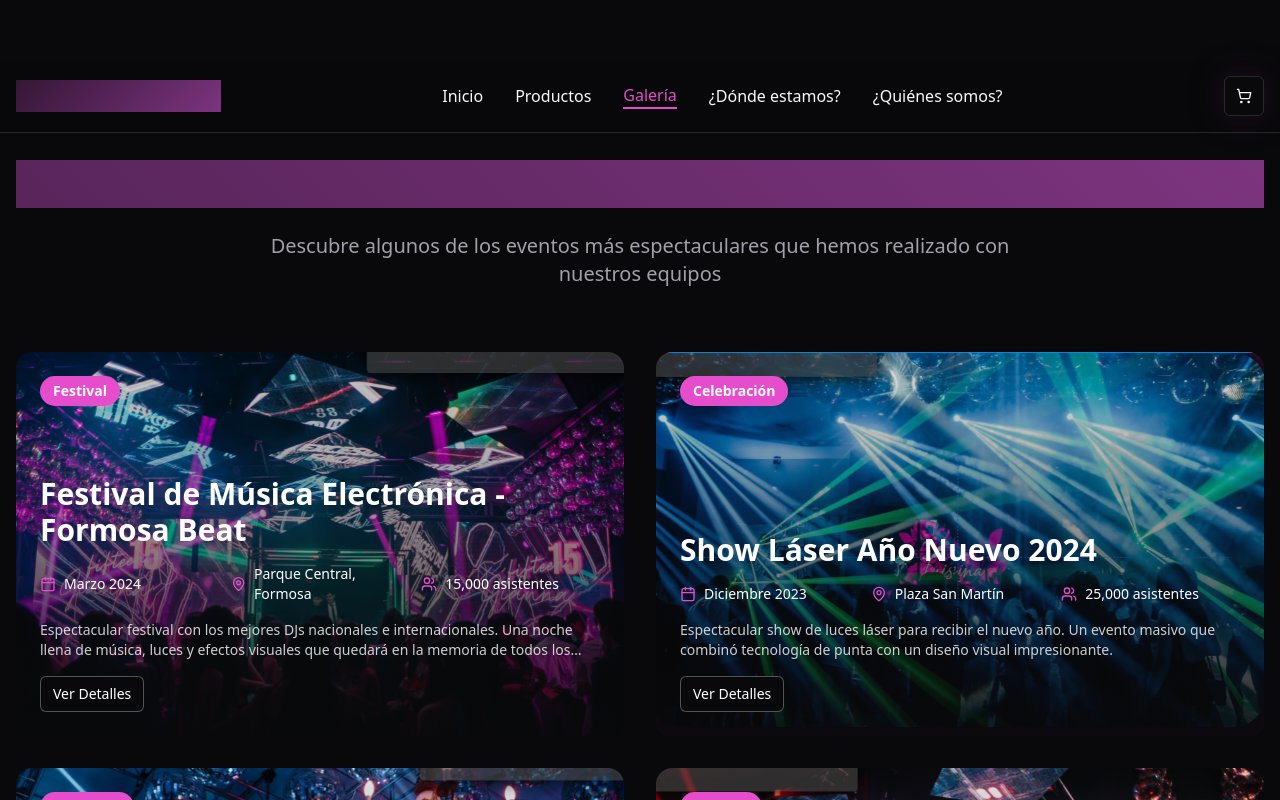
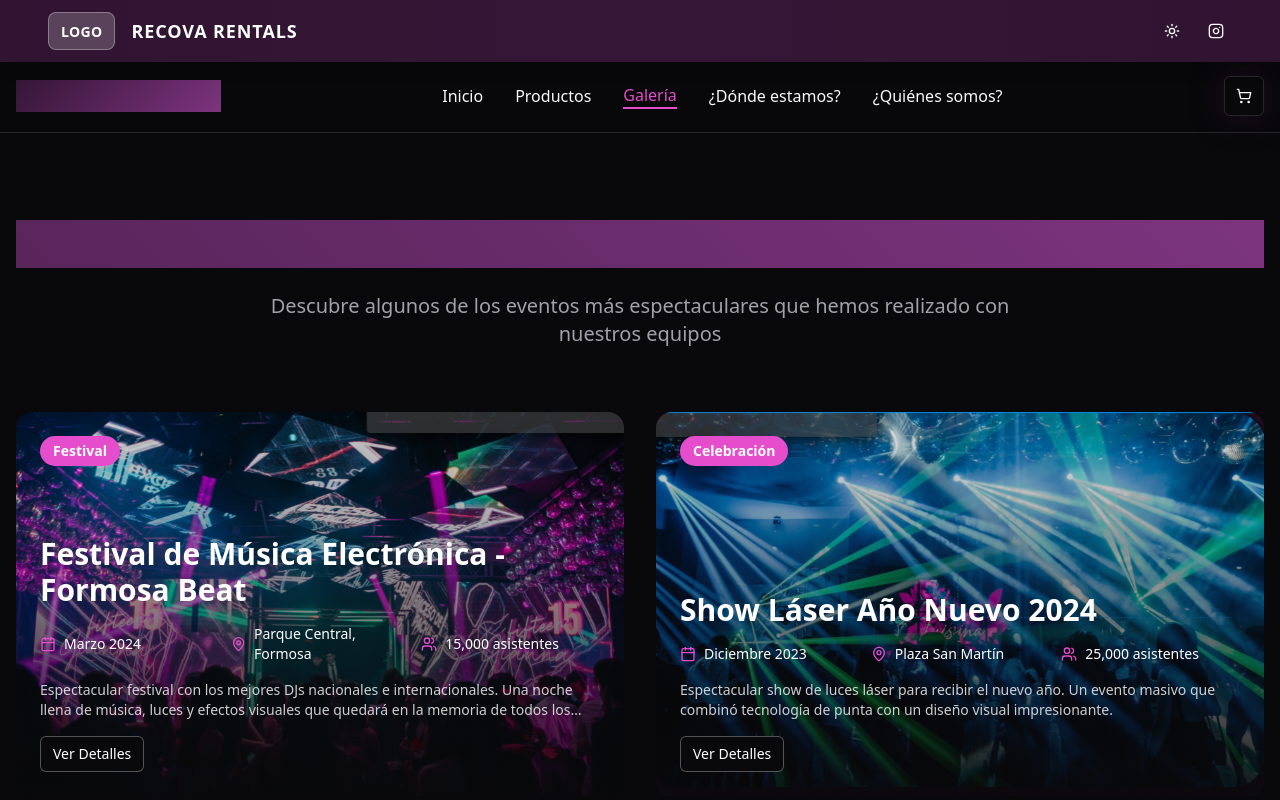
Before and after one commit to GustavoGines/recova-rentals, a React (Vite) app: page /galeria in a window 1280 px wide. Shown: the top 800 px of the page. Built offline with nearby package versions, Linux system fonts and the light colour scheme; the HTML template or start-up script is replaced by a standard one.

Commit message:
Fix: Restore Recova Rentals banner

```diff
--- a/src/pages/About.tsx
+++ b/src/pages/About.tsx
@@ -1,3 +1,4 @@
+import { TopBanner } from '@/components/TopBanner';
 import { Header } from '@/components/Header';
 import { AboutSection } from '@/components/AboutSection';
 import { Footer } from '@/components/Footer';
@@ -5,12 +6,13 @@ import { Footer } from '@/components/Footer';
 const About = () => {
   return (
     <div className="min-h-screen bg-background">
+      <TopBanner />
       <Header
         cartItemsCount={0}
         onCartOpen={() => {}}
       />
 
-      <main style={{ paddingTop: '80px' }}>
+      <main style={{ paddingTop: '140px' }}>
         <AboutSection />
       </main>
 
--- a/src/pages/Gallery.tsx
+++ b/src/pages/Gallery.tsx
@@ -1,3 +1,4 @@
+import { TopBanner } from '@/components/TopBanner';
 import { Header } from '@/components/Header';
 import { GallerySection } from '@/components/GallerySection';
 import { Footer } from '@/components/Footer';
@@ -5,12 +6,13 @@ import { Footer } from '@/components/Footer';
 const Gallery = () => {
   return (
     <div className="min-h-screen bg-background">
+      <TopBanner />
       <Header
         cartItemsCount={0}
         onCartOpen={() => {}}
       />
 
-      <main style={{ paddingTop: '80px' }}>
+      <main style={{ paddingTop: '140px' }}>
         <GallerySection />
       </main>
 
--- a/src/pages/Location.tsx
+++ b/src/pages/Location.tsx
@@ -1,3 +1,4 @@
+import { TopBanner } from '@/components/TopBanner';
 import { Header } from '@/components/Header';
 import { LocationSection } from '@/components/LocationSection';
 import { Footer } from '@/components/Footer';
@@ -5,12 +6,13 @@ import { Footer } from '@/components/Footer';
 const Location = () => {
   return (
     <div className="min-h-screen bg-background">
+      <TopBanner />
       <Header
         cartItemsCount={0}
         onCartOpen={() => {}}
       />
 
-      <main style={{ paddingTop: '80px' }}>
+      <main style={{ paddingTop: '140px' }}>
         <LocationSection />
       </main>
 
--- a/src/pages/Products.tsx
+++ b/src/pages/Products.tsx
@@ -1,4 +1,5 @@
 import { useState } from 'react';
+import { TopBanner } from '@/components/TopBanner';
 import { Header } from '@/components/Header';
 import { ProductsSection } from '@/components/ProductsSection';
 import { Footer } from '@/components/Footer';
@@ -34,12 +35,13 @@ const Products = () => {
 
   return (
     <div className="min-h-screen bg-background">
+      <TopBanner />
       <Header
         cartItemsCount={cartItemsCount}
         onCartOpen={() => setIsCartOpen(true)}
       />
 
-      <main style={{ paddingTop: '80px' }}>
+      <main style={{ paddingTop: '140px' }}>
         <ProductsSection onAddToCart={addToCart} />
       </main>
 
```
